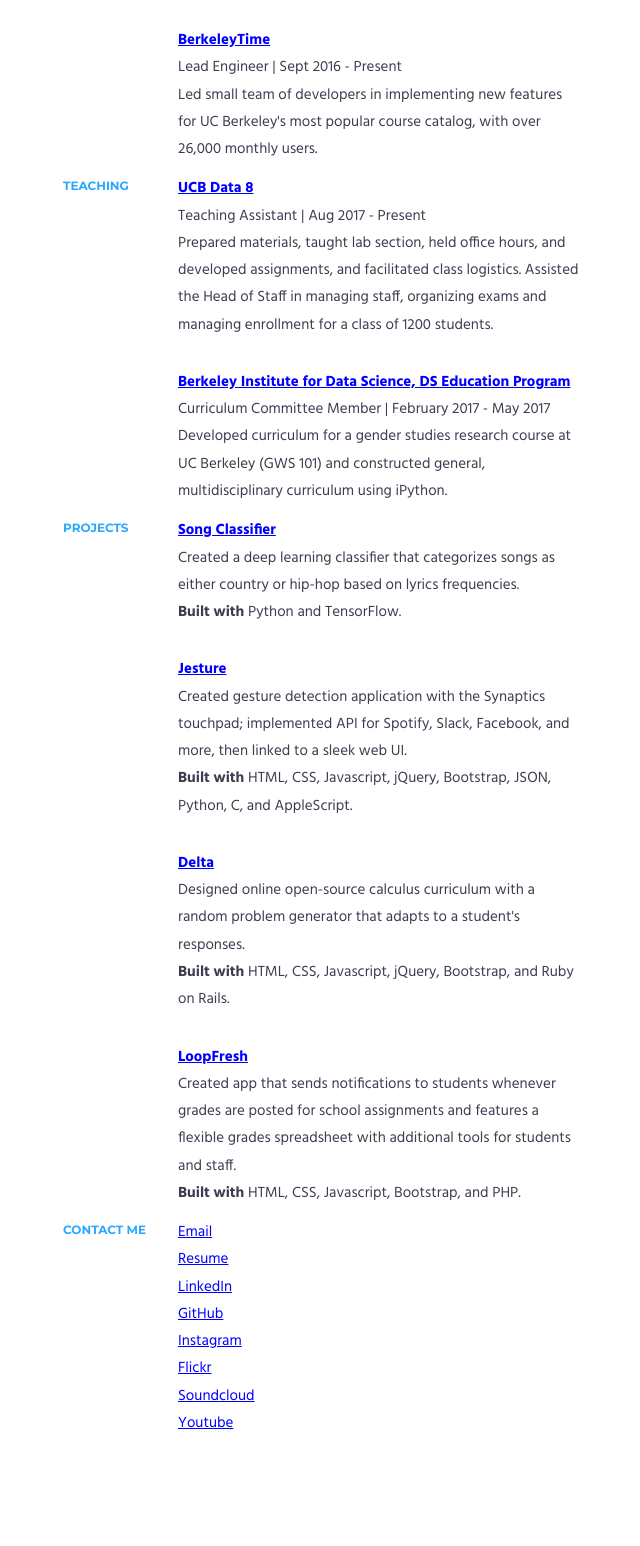
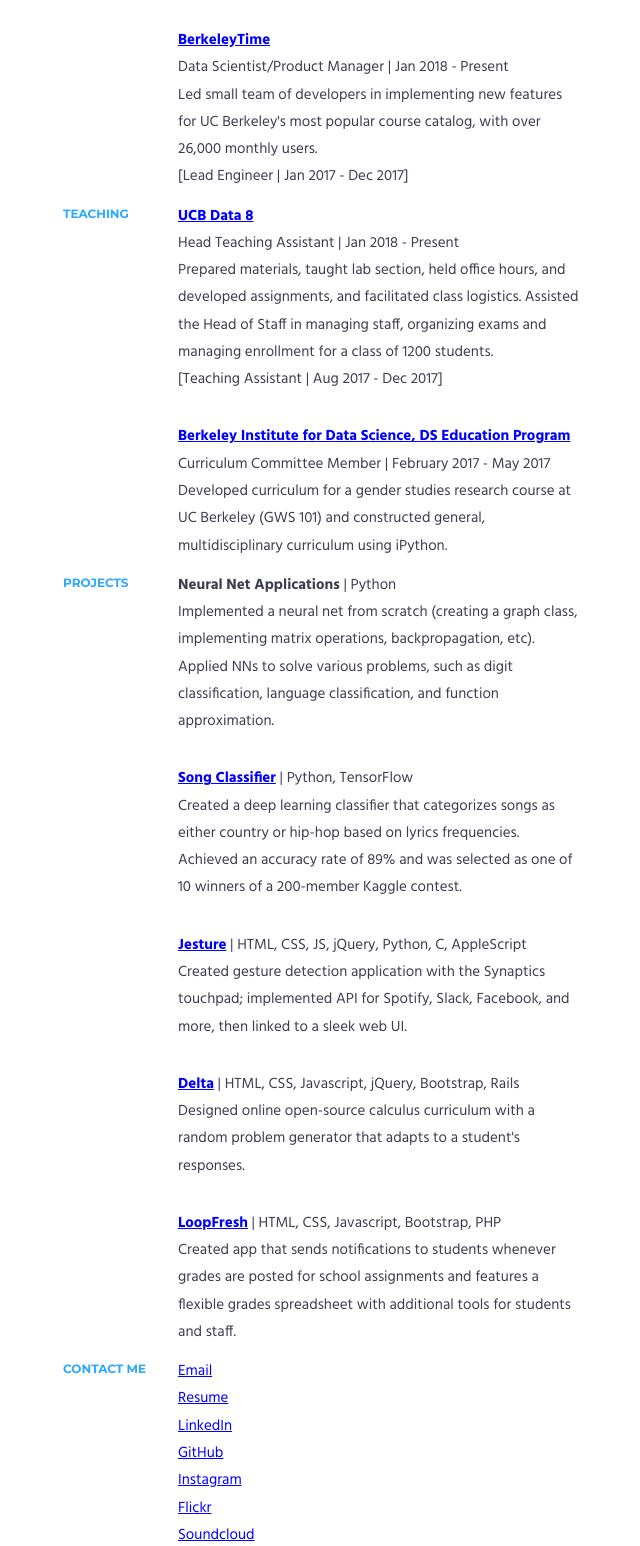
Before and after one commit to scottjlee/scottjlee.github.io, a plain HTML site: page index.html in a window 1280 px wide. Shown: the part 1143-2689 px from the top of the page, without its empty margins (627-1267 px from the left). Before the commit the page ends 2630 px from the top, so only its background shows below. Drawn offline with Linux system fonts and the light colour scheme.

Commit message:
Updating for spring18

```diff
--- a/index.html
+++ b/index.html
@@ -62,8 +62,8 @@
 						</div>
 						<div class="section-content">
 							<p><b>University of California, Berkeley</b> 2016 - 2019
-							<br> B.A. Computer Science, B.A. Statistics; 3.90
-							<br> <i>Recent courses:</i> Data Structures, Techniques of Data Science, Artificial Intelligence, Probability, Discrete Math, <br> Lin Alg/Diff Eq</p>
+							<br> B.A. Computer Science, B.A. Statistics; 3.94
+							<br> <i>Recent courses:</i> Data Structures, Algorithms, Techniques of Data Science, Artificial Intelligence, Probability/Random Processes, Discrete Math, Lin Alg/Diff Eq, Statistics</p>
 						</div>
 					</div>
 
@@ -95,8 +95,10 @@
 							</div>
 							<div class="project">
 								<p><b><a href="https://www.berkeleytime.com/" target="_blank">BerkeleyTime</a></b></p>
-								<p>Lead Engineer | Sept 2016 - Present </p>
-								<p class="item-caption">Led small team of developers in implementing new features for UC Berkeley's most popular course catalog, with over 26,000 monthly users.</p>
+								<p>Data Scientist/Product Manager | Jan 2018 - Present </p>
+								<p class="item-caption">Led small team of developers in implementing new features for UC Berkeley's most popular course catalog, with over 26,000 monthly users.
+									<br>
+								[Lead Engineer | Jan 2017 - Dec 2017]</p>
 							</div>
 						</div>
 					</div>
@@ -108,8 +110,11 @@
 						<div class="section-content">
 							<div class="project">
 								<p><b><a href="http://data8.org/fa17/" target="_blank">UCB Data 8</a></b></p>
-								<p>Teaching Assistant | Aug 2017 - Present </p>
-								<p class="item-caption">Prepared materials, taught lab section, held office hours, and developed assignments, and facilitated class logistics. Assisted the Head of Staff in managing staff, organizing exams and managing enrollment for a class of 1200 students.</p>
+								<p>Head Teaching Assistant | Jan 2018 - Present </p>
+								<p class="item-caption">Prepared materials, taught lab section, held office hours, and developed assignments, and facilitated class logistics. Assisted the Head of Staff in managing staff, organizing exams and managing enrollment for a class of 1200 students.
+								<br> [Teaching Assistant | Aug 2017 - Dec 2017]
+								</p>
+
 							</div>
 							<div class="project">
 								<p><b><a href="https://bids.berkeley.edu/" target="_blank">Berkeley Institute for Data Science, DS Education Program</a></b></p>
@@ -126,25 +131,27 @@
 						</div>
 						<div class="section-content">
 								<div class="project">
-									<p><b><a href="https://github.com/scottjlee/song-classifier" target="_blank">Song Classifier</a></b></p>
-									<p class="item-caption">Created a deep learning classifier that categorizes songs as either country or hip-hop based on lyrics frequencies.</p>
-									<p class="item-caption"><b>Built with</b> Python and TensorFlow.</p>
+									<p><b>Neural Net Applications</b> | Python</p>
+									<p class="item-caption">Implemented a neural net from scratch (creating a graph class, implementing matrix operations, backpropagation, etc). Applied NNs to solve various problems, such as digit classification, language classification, and function approximation.</p>
+
 								</div>
 								<div class="project">
-									<p><b><a href="https://devpost.com/software/jesture-ver-ddoski" target="_blank">Jesture</a></b></p>
-									<p class="item-caption">Created gesture detection application with the Synaptics touchpad; implemented API for Spotify, Slack, Facebook, and more, then linked to a sleek web UI.
-									<p class="item-caption"><b>Built with</b> HTML, CSS, Javascript, jQuery, Bootstrap, JSON, Python, C, and AppleScript.</p>
-									</p>
+									<p><b><a href="https://github.com/scottjlee/song-classifier" target="_blank">Song Classifier</a></b> | Python, TensorFlow</p>
+									<p class="item-caption">Created a deep learning classifier that categorizes songs as either country or hip-hop based on lyrics frequencies. Achieved an accuracy rate of 89% and was selected as one of 10 winners of a 200-member Kaggle contest.</p>
 								</div>
 								<div class="project">
-									<p><b><a href="https://deltacalc.herokuapp.com/demo" target="_blank">Delta</a></b></p>
-									<p class="item-caption">Designed online open-source calculus curriculum with a random problem generator that adapts to a student's responses. </p>
-									<p class="item-caption"><b>Built with</b> HTML, CSS, Javascript, jQuery, Bootstrap, and Ruby on Rails.</p>
+									<p><b><a href="https://devpost.com/software/jesture-ver-ddoski" target="_blank">Jesture</a></b> | HTML, CSS, JS, jQuery, Python, C, AppleScript</p>
+									<p class="item-caption">Created gesture detection application with the Synaptics touchpad; implemented API for Spotify, Slack, Facebook, and more, then linked to a sleek web UI.
+
 								</div>
 								<div class="project">
-									<p><b><a href="https://loopfresh.herokuapp.com" target="_blank">LoopFresh</a></b></p>
+									<p><b><a href="https://deltacalc.herokuapp.com/demo" target="_blank">Delta</a></b> | HTML, CSS, Javascript, jQuery, Bootstrap, Rails</p>
+									<p class="item-caption">Designed online open-source calculus curriculum with a random problem generator that adapts to a student's responses. </p>
+
+								</div>
+								<div class="project">
+									<p><b><a href="https://loopfresh.herokuapp.com" target="_blank">LoopFresh</a></b> | HTML, CSS, Javascript, Bootstrap, PHP</p>
 									<p class="item-caption">Created app that sends notifications to students whenever grades are posted for school assignments and features a flexible grades spreadsheet with additional tools for students and staff.</p>
-									<p class="item-caption"><b>Built with</b> HTML, CSS, Javascript, Bootstrap, and PHP.</p>
 								</div>
 							</div>
 						</div>
```
Also changed, not shown: teaching.html (+9 -6 lines), 2 other files.
